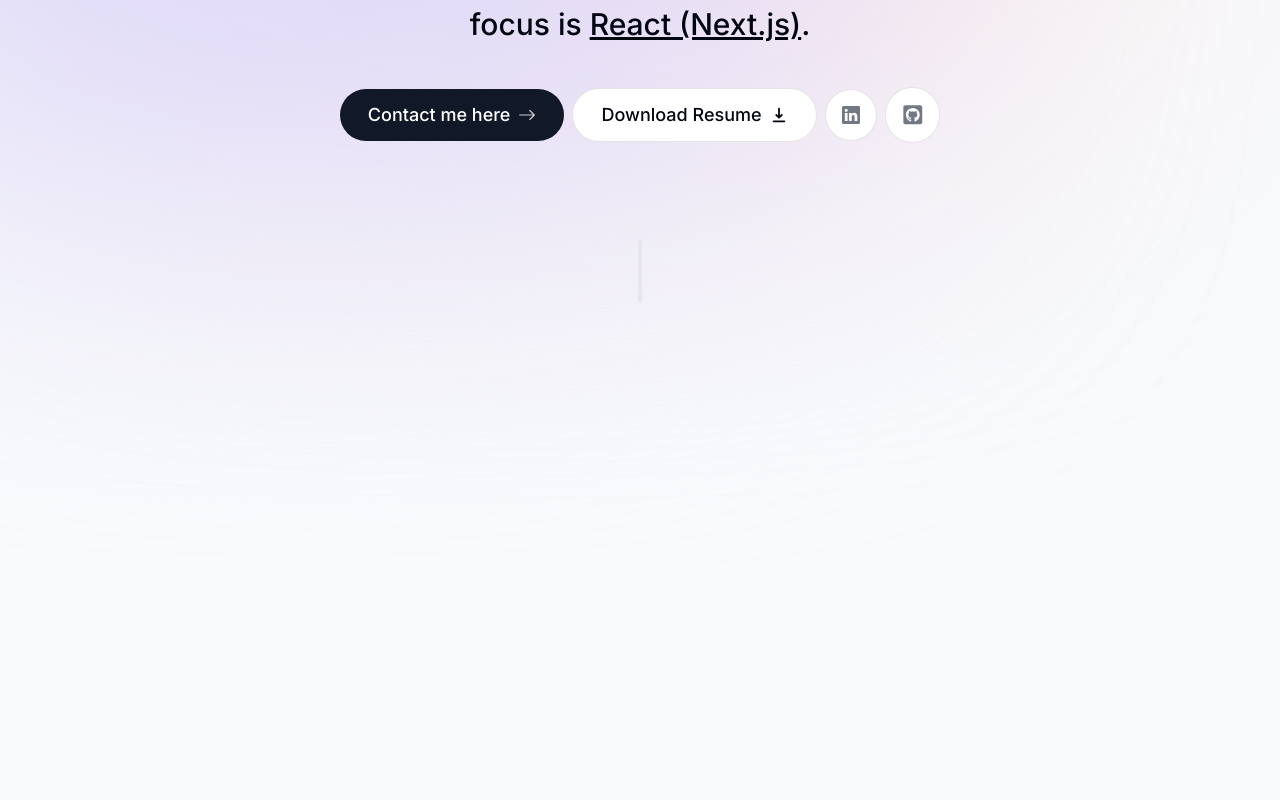
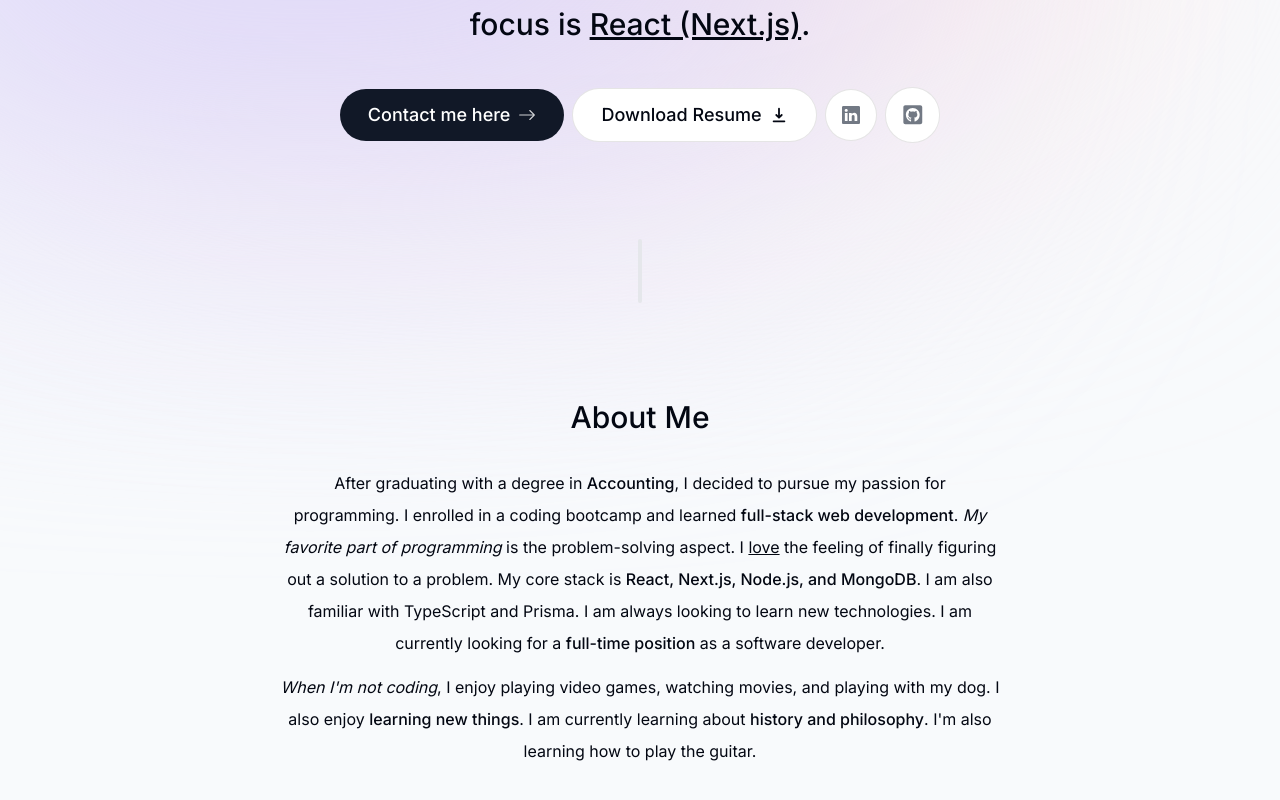
Before and after one commit to notavacillator/project-portfolio, a Next.js app: page / in a window 1280 px wide. Shown: the part 328-1128 px from the top of the page. Built offline with nearby package versions, Linux system fonts and the light colour scheme.

Commit message:
about me section done

```diff
--- a/app/page.tsx
+++ b/app/page.tsx
@@ -1,3 +1,4 @@
+import About from '@/components/about';
 import Intro from '@/components/intro';
 import SectionDivider from '@/components/section-divider';
 
@@ -6,6 +7,7 @@
       <main className="flex flex-col items-center px-4">
         <Intro />
         <SectionDivider/>
+        <About/>
       </main>
     )
 }
--- /dev/null
+++ b/components/about.tsx
@@ -0,0 +1,47 @@
+'use client'
+
+import React from 'react'
+import SectionHeading from './section-heading'
+import {motion} from 'framer-motion';
+
+function About() {
+  return (
+    <motion.section className='mb-28 max-w-[45rem] text-center leading-8 sm:mb-40'
+        initial={{y: 100, opacity: 0}}
+        animate={{y: 0, opacity: 1}}
+        transition={{
+            delay: 0.175,
+        }}
+    >
+        <SectionHeading > About me</SectionHeading>
+        <p className="mb-3">
+            After graduating with a degree in{" "}
+            <span className="font-medium">Accounting</span>, I decided to pursue my
+            passion for programming. I enrolled in a coding bootcamp and learned{" "}
+            <span className="font-medium">full-stack web development</span>.{" "}
+            <span className="italic">My favorite part of programming</span> is the
+            problem-solving aspect. I <span className="underline">love</span> the
+            feeling of finally figuring out a solution to a problem. My core stack
+            is{" "}
+            <span className="font-medium">
+            React, Next.js, Node.js, and MongoDB
+            </span>
+            . I am also familiar with TypeScript and Prisma. I am always looking to
+            learn new technologies. I am currently looking for a{" "}
+            <span className="font-medium">full-time position</span> as a software
+            developer.
+        </p>
+
+        <p>
+            <span className="italic">When I'm not coding</span>, I enjoy playing
+            video games, watching movies, and playing with my dog. I also enjoy{" "}
+            <span className="font-medium">learning new things</span>. I am currently
+            learning about{" "}
+            <span className="font-medium">history and philosophy</span>. I'm also
+            learning how to play the guitar.
+        </p>
+    </motion.section>
+  )
+}
+
+export default About
--- a/components/intro.tsx
+++ b/components/intro.tsx
@@ -11,6 +11,7 @@
 function Intro() {
   return (
     <section className='mb-28 max-w-[50rem] text-center sm:mb-0'>
+      {/* PROFILE PICTURE SECTION */}
         <div className='flex items-center justify-center'>
             <div className='relative'>
               <motion.div
@@ -42,7 +43,8 @@
             </div>
         </div>
 
-        <motion.p className='mb-10 mt-4 px-4 text-2xl font-medium !leading-[1.5] sm:text-3xl'
+      {/* INTRO HEADING SECTION  */}
+        <motion.h1 className='mb-10 mt-4 px-4 text-2xl font-medium !leading-[1.5] sm:text-3xl'
          initial={{y: 100, opacity: 0}}
          animate={{y: 0, opacity: 1}}>
           <span className="font-bold">Hello, I'm Ricardo.</span> I'm a{" "}
@@ -50,8 +52,9 @@
           <span className="font-bold">8 years</span> of experience. I enjoy
           building <span className="italic">sites & apps</span>. My focus is{" "}
           <span className="underline">React (Next.js)</span>.
-        </motion.p>
+        </motion.h1>
 
+      {/* LINKS / ANCHOR SECTION */}
         <motion.div className='flex flex-col sm:flex-row items-center justify-center gap-2 px-4 text-lg font-medium'
           initial={{y: 100, opacity: 0}}
           animate={{y: 0, opacity: 1}}
--- /dev/null
+++ b/components/section-heading.tsx
@@ -0,0 +1,13 @@
+import React from 'react'
+
+type SectionHeadingProps = {
+    children : React.ReactNode;
+}
+
+function SectionHeading({children} : SectionHeadingProps ) {
+  return (
+    <h2 className='capitalize text-3xl font-medium mb-8'>{children}</h2>
+  )
+}
+
+export default SectionHeading
```
